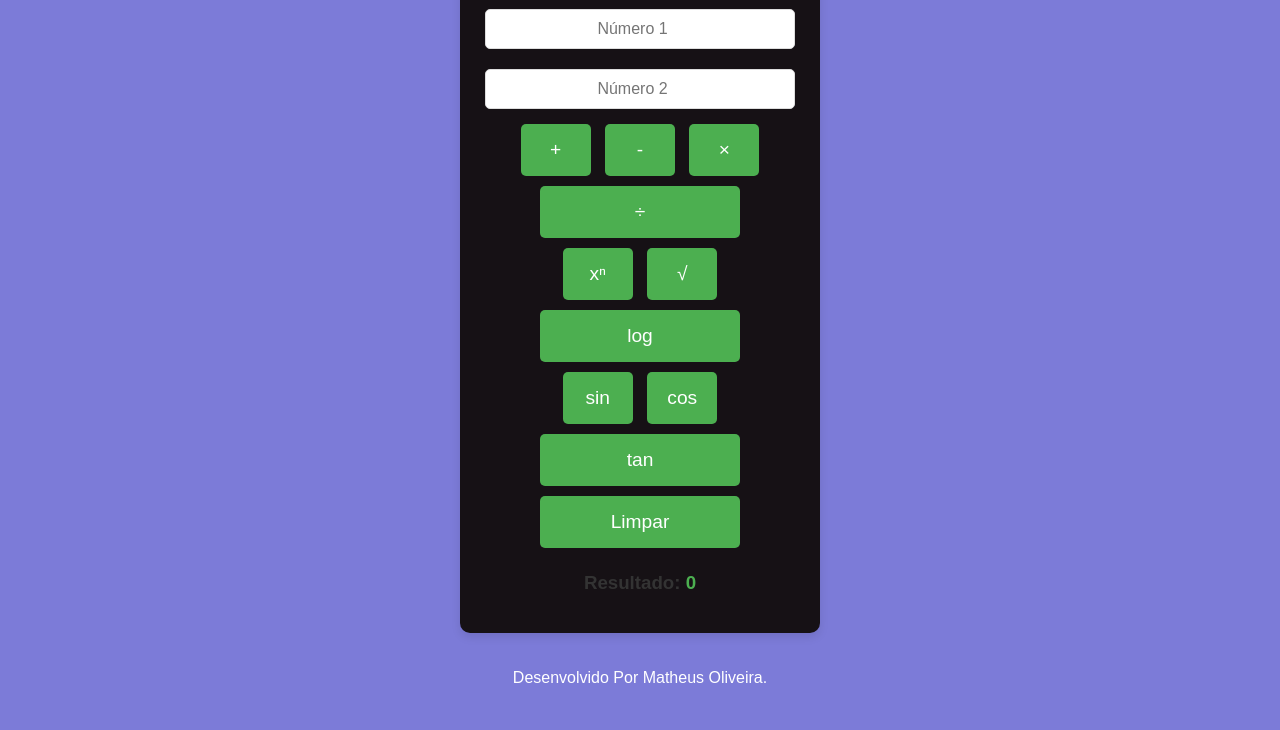
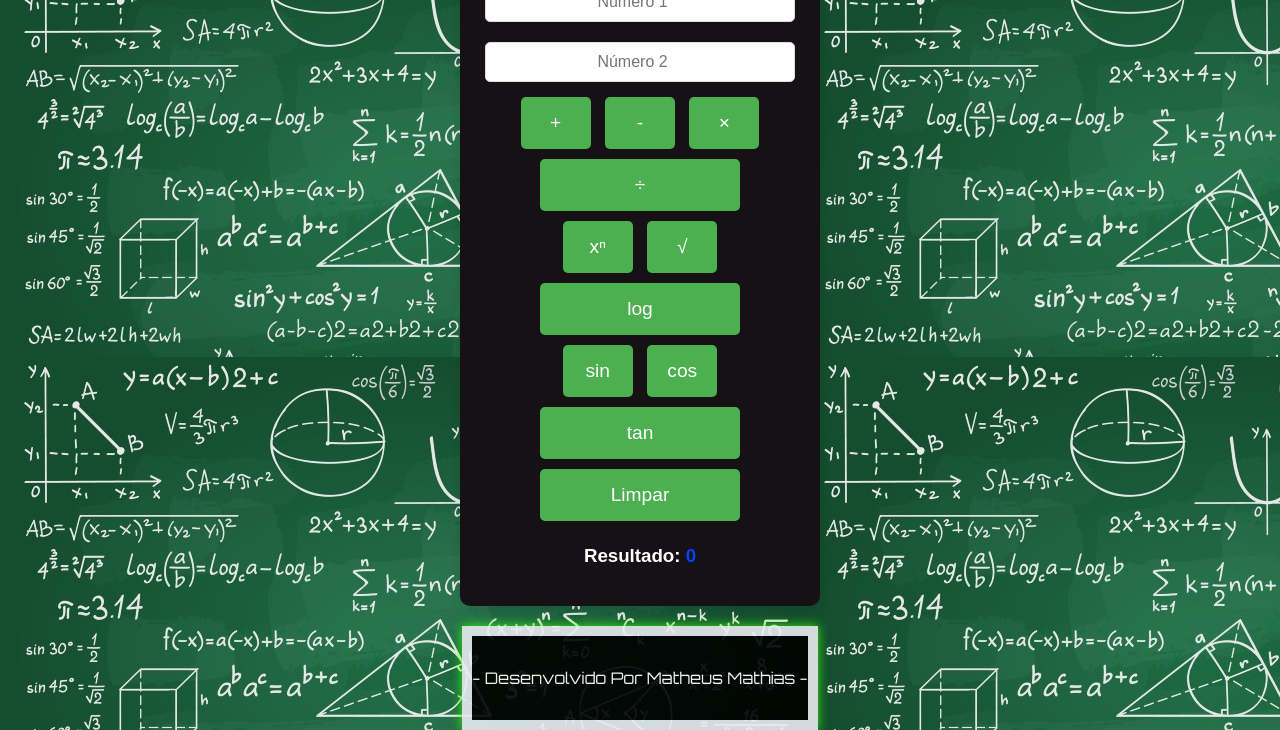
Before and after one commit to MatheusdMathias/calculadora, a plain HTML site: page index.html in a window 1280 px wide. Shown: the part 93-823 px from the top of the page. Before the commit the page ends 800 px from the top, so only its background shows below. Drawn offline with Linux system fonts and the light colour scheme; a web font is replaced by a local one.

Commit message:
ALTERAÇÃO DO FOOTER. ALTERAÇÕES NAS CORES DO FOOTER. ADIÇÃO IMAGEM DE BODY E CRIAÇÃO DE PASTA ASSETS

```diff
--- a/index.html
+++ b/index.html
@@ -1,16 +1,22 @@
 <!DOCTYPE html>
 <html lang="pt-BR">
   <head>
-    <meta charset="UTF-8">
-    <meta name="viewport" content="width=device-width, initial-scale=1.0">
-    <title>Calculadora  </title>
-    <link rel="stylesheet" href="styles.css">
+    <meta charset="UTF-8" />
+    <meta name="viewport" content="width=device-width, initial-scale=1.0" />
+    <title>Calculadora</title>
+    <link rel="stylesheet" href="styles.css" />
   </head>
+  <link rel="preconnect" href="https://fonts.googleapis.com" />
+  <link rel="preconnect" href="https://fonts.gstatic.com" crossorigin />
+  <link
+    href="https://fonts.googleapis.com/css2?family=Modak&family=Orbitron:wght@400..900&display=swap"
+    rel="stylesheet"
+  />
   <body>
     <div class="calculadora">
-        <h2>Calculadora </h2>
-        <input type="number" id="num1" placeholder="Número 1">
-        <input type="number" id="num2" placeholder="Número 2">
+      <h2>Calculadora</h2>
+      <input type="number" id="num1" placeholder="Número 1" />
+      <input type="number" id="num2" placeholder="Número 2" />
 
       <div class="botoes">
         <button onclick="calcular('+')">+</button>
@@ -39,7 +45,7 @@
     </div>
 
     <footer>
-        <p>Desenvolvido Por Matheus Oliveira.</p>
+      <p>- Desenvolvido Por Matheus Mathias -</p>
     </footer>
 
     <script src="script.js"></script>
--- a/styles.css
+++ b/styles.css
@@ -1,13 +1,14 @@
 body {
   font-family: Arial, sans-serif;
-    background-color: rgb(124, 123, 216);
+  background-color: rgb(0, 0, 0);
   display: flex;
   flex-direction: column;
   justify-content: center;
   align-items: center;
   height: 100vh;
   margin: 0;
-    color: #333;
+  color: #ffffff;
+  background-image: url("assets/fundobody.jpg");
 }
 
 .calculadora {
@@ -36,7 +37,7 @@ input {
 }
 
 .botoes button {
-    background-color: #4CAF50;
+  background-color: #4caf50;
   color: white;
   border: none;
   padding: 15px;
@@ -54,13 +55,26 @@ input {
 
 #resultado {
   font-weight: bold;
-    color: #4CAF50;
+  color: #0044ff;
 }
 
 footer {
+  border: #e8eaf0 solid 10px;
   margin-top: 20px;
   font-size: 1em;
-    color: white;
+  color: rgb(0, 0, 0);
+  box-shadow: #33ff00 0px 0px 10px;
+  padding: auto;
+  font-family: "Orbitron", sans-serif;
+  font-optical-sizing: auto;
+  font-weight: normal;
+  font-style: normal;
+
+  background: #000000;
+  color: rgb(255, 255, 255);
+  padding: 1rem 0;
+  text-align: center;
+  opacity: 90%;
 }
 
 .botoes button:last-child {
```
Also changed, not shown: assets/fundobody.jpg (added). Lines whose indentation alone changed are shown as unchanged.
